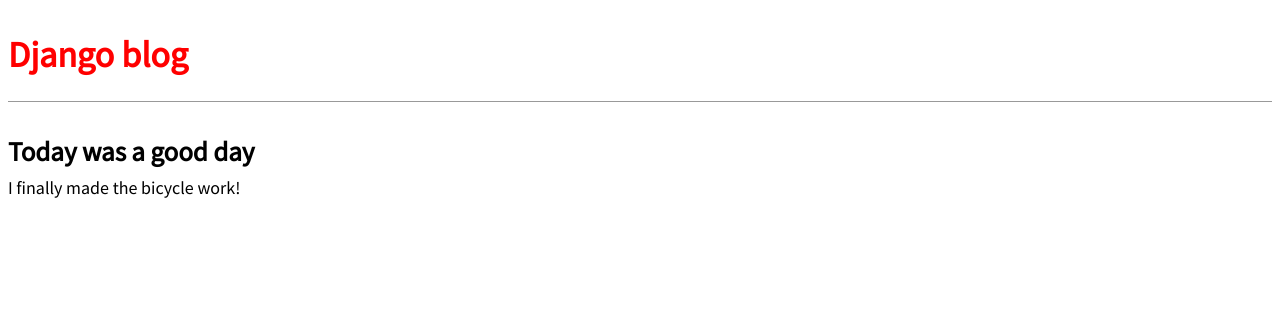
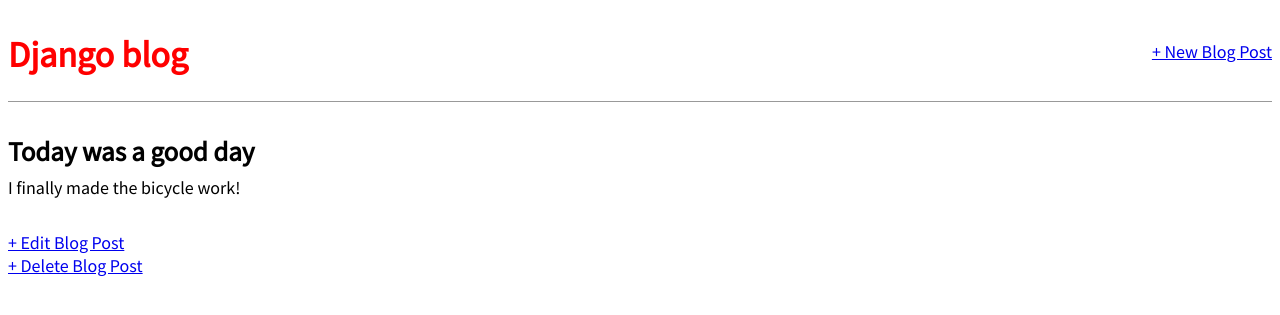
Before and after one commit to nangokosu/django_blog_app, a Django app: page /post/1 in a window 1280 px wide. Shown: the top 315 px of the page. Run offline with Django 4.2, Linux system fonts and the light colour scheme; data comes from the database, SQL or seed files in the repository; both versions use the stored data as it was after the commit.

Commit message:
new commit

```diff
--- a/blog/models.py
+++ b/blog/models.py
@@ -1,4 +1,5 @@
 from django.db import models
+from django.urls import reverse
 
 # Create your models here.
 
@@ -16,3 +17,7 @@
 
     def __str__(self):
         return self.title
+
+    def get_absolute_url(self):
+        # Sends user to the relevant url after form submission
+        return reverse('post_detail',args=[str(self.id)])
--- a/blog/urls.py
+++ b/blog/urls.py
@@ -1,7 +1,10 @@
 from django.urls import path,include
-from .views import BlogListView,BlogDetailView
+from .views import BlogListView,BlogDetailView,BlogCreateView,BlogUpdateView,BlogDeleteView
 
 urlpatterns=[
+    path('post/<int:pk>/edit/',BlogUpdateView.as_view(),name='post_edit'),
     path('',BlogListView.as_view(),name="home"),
     path('post/<int:pk>',BlogDetailView.as_view(),name="post_detail"),
+    path('post/new/',BlogCreateView.as_view(),name="post_new"),
+    path('post/<int:pk>/delete/',BlogDeleteView.as_view(),name="post_delete")
 ]
--- a/blog/views.py
+++ b/blog/views.py
@@ -1,6 +1,9 @@
 from django.shortcuts import render
 from django.views.generic import ListView,DetailView
+from django.views.generic.edit import CreateView,UpdateView,DeleteView
 from .models import Post
+from django.urls import reverse_lazy
+
 # Create your views here.
 class BlogListView(ListView):
     model=Post
@@ -11,3 +14,21 @@
     model=Post
     template_name='post_detail.html'
     #context_object_name="..." allows for manual renaming of the context object for use in HTML.
+
+class BlogCreateView(CreateView):
+    model=Post
+    template_name="post_new.html"
+    fields=["title","author","body"]
+    # Exposes these fields to the form to be created.
+    # Each entry will be added to the Post database model as new entries.
+
+class BlogUpdateView(UpdateView):
+    model=Post
+    template_name='post_edit.html'
+    fields=['title','body']
+
+class BlogDeleteView(DeleteView):
+    model=Post
+    template_name='post_delete.html'
+    success_url=reverse_lazy('home')
+    # reverse_lazy so that it won't execute the URL direct until our view has finisshed deleting blog posts.
--- a/templates/base.html
+++ b/templates/base.html
@@ -7,7 +7,12 @@
     </head>
     <body>
         <header>
-            <h1><a href="{% url 'home' %}">Django blog</a></h1>
+            <div class='nav-left'>
+                <h1><a href="{% url 'home' %}">Django blog</a></h1>
+            </div>
+            <div class="nav-right">
+                <a href="{% url 'post_new' %}">+ New Blog Post</a>
+            </div>
         </header>
         <div>
             {% block content %}
--- a/templates/post_detail.html
+++ b/templates/post_detail.html
@@ -4,4 +4,10 @@
     <h2>{{ post.title }}</h2>
     <p>{{ post.body }}</p>
 </div>
+<div>
+    <a href="{% url 'post_edit' post.pk %}">+ Edit Blog Post</a>
+</div>
+<div>
+    <a href="{% url 'post_delete' post.pk %}">+ Delete Blog Post</a>
+</div>
 {% endblock %}
```
Also changed, not shown: blog/tests.py (+26 -0 lines), templates/post_delete.html (added, +10 -0 lines), templates/post_edit.html (added, +9 -0 lines), templates/post_new.html (added, +8 -0 lines), db.sqlite3.
